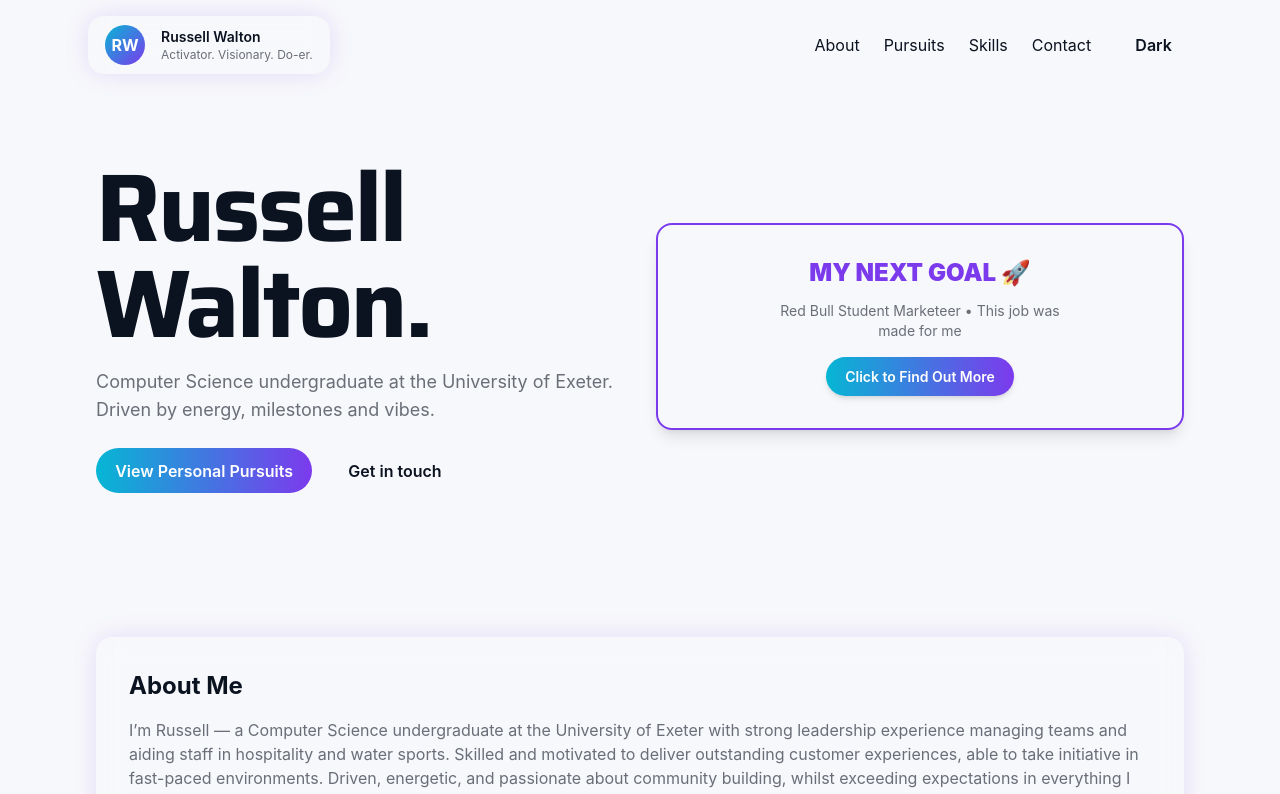
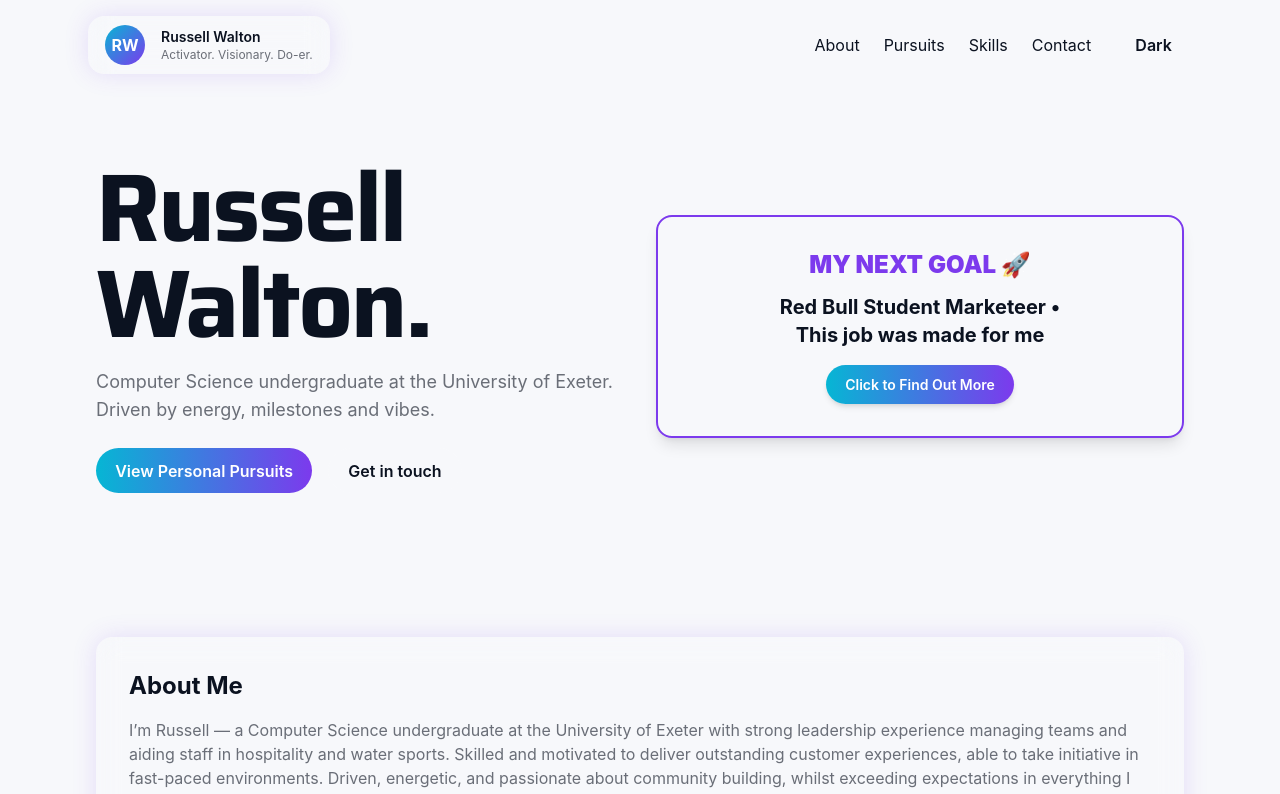
Before and after one commit to raw724/rw, a React (Vite) app: page / in a window 1280 px wide. Shown: the top 794 px of the page. Built offline with nearby package versions, Linux system fonts and the light colour scheme.

Commit message:
Update Hero.jsx

```diff
--- a/src/components/Hero.jsx
+++ b/src/components/Hero.jsx
@@ -31,7 +31,7 @@ export default function Hero() {
                 MY NEXT GOAL 🚀
             </h3>
 
-            <p className="text-[--muted] text-sm mt-2 max-w-xs mx-auto">
+            <p className="text-xl font-bold text-[--text] mt-2 max-w-xs mx-auto">
               Red Bull Student Marketeer • This job was made for me
             </p>
 
```
